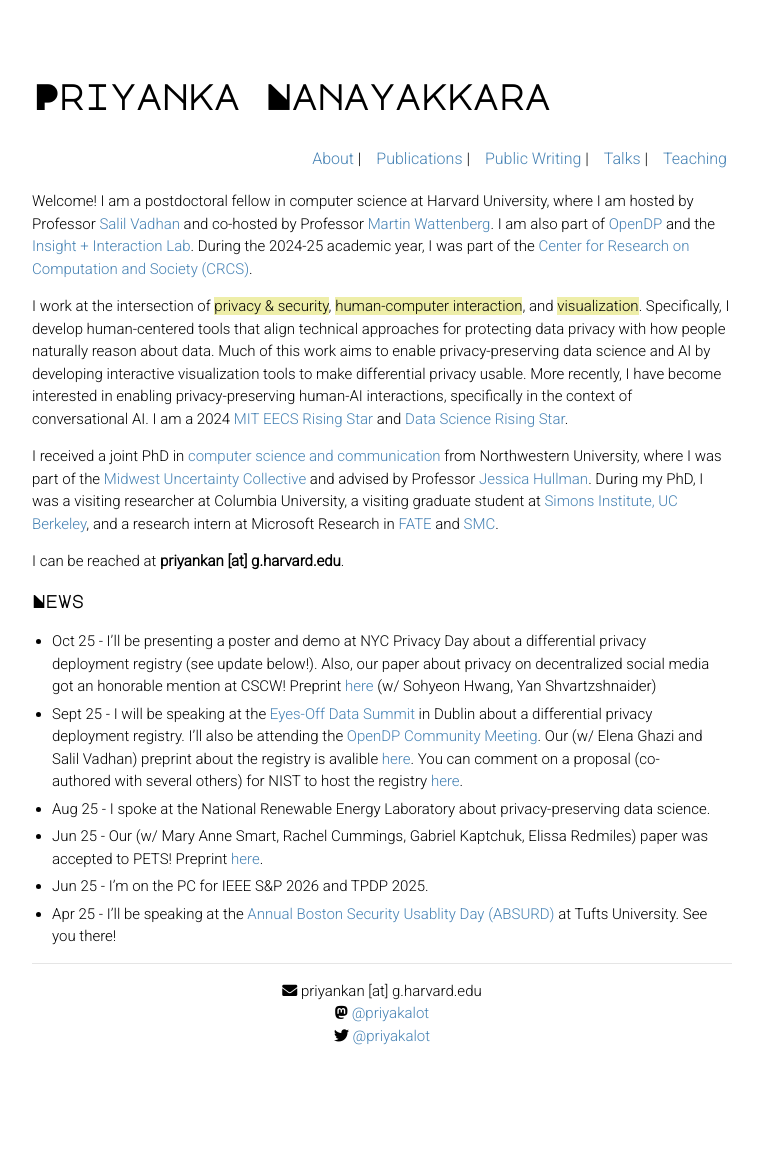
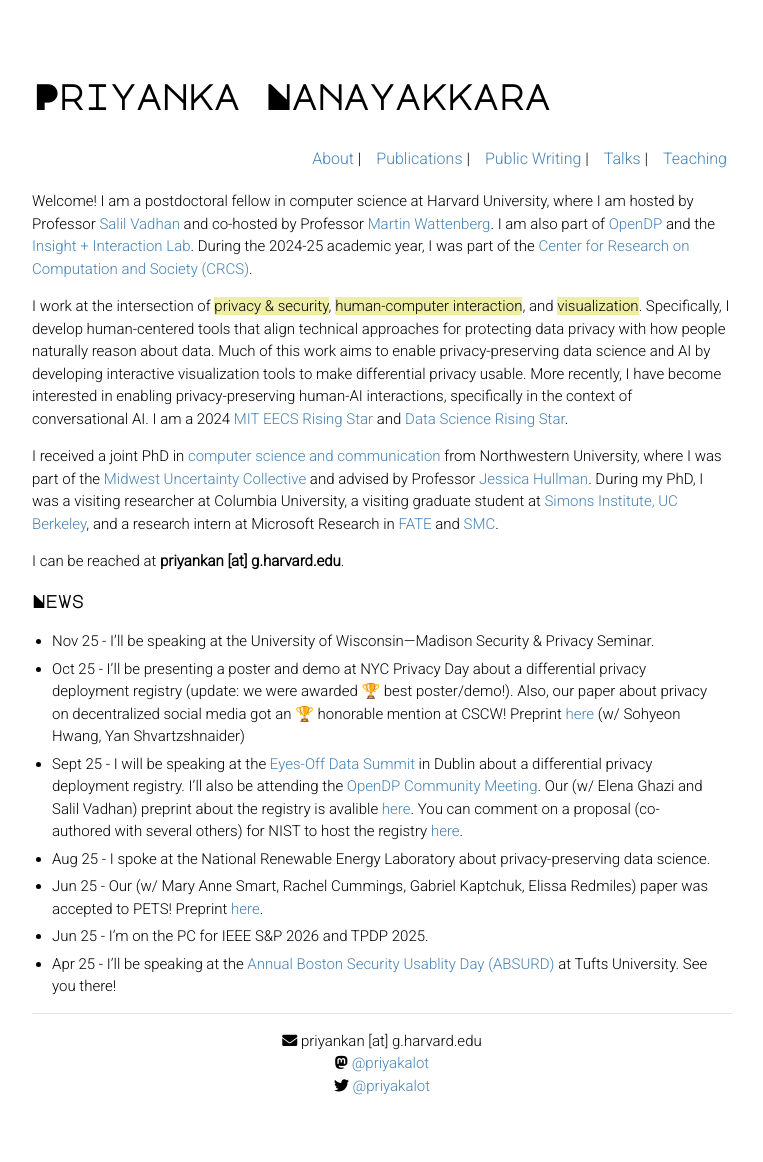
Before and after one commit to priyakalot/priyakalot.github.io, a Jekyll site: the page built from index.md, in a window 1280 px wide. Shown: the whole page, without its empty margins (258-1021 px from the left). Built offline with Jekyll 4.4.1, drawn with Linux system fonts in a browser that asks for light colours; nearby versions of some CDN libraries; before the commit the page ends 1112 px from its top, so only the background shows below that.

Commit message:
Update index.md

```diff
--- a/index.md
+++ b/index.md
@@ -10,7 +10,8 @@ I received a joint PhD in <a href="https://tsb.northwestern.edu/" target="_blank
 I can be reached at **priyankan [at] g.harvard.edu**.
 
 ### News
-* Oct 25 - I'll be presenting a poster and demo at NYC Privacy Day about a differential privacy deployment registry (see update below!). Also, our paper about privacy on decentralized social media got an honorable mention at CSCW! Preprint <a href="https://arxiv.org/pdf/2503.02150" target="_blank">here</a> (w/ Sohyeon Hwang, Yan Shvartzshnaider)
+* Nov 25 - I'll be speaking at the University of Wisconsin—Madison Security & Privacy Seminar.
+* Oct 25 - I'll be presenting a poster and demo at NYC Privacy Day about a differential privacy deployment registry (update: we were awarded 🏆 best poster/demo!). Also, our paper about privacy on decentralized social media got an 🏆 honorable mention at CSCW! Preprint <a href="https://arxiv.org/pdf/2503.02150" target="_blank">here</a> (w/ Sohyeon Hwang, Yan Shvartzshnaider)
 * Sept 25 - I will be speaking at the <a href="https://www.eodsummit.com/" target="_blank">Eyes-Off Data Summit</a> in Dublin about a differential privacy deployment registry. I'll also be attending the <a href="https://opendp.org/calendar_event/2025-opendp-community-meeting/" target="_blank">OpenDP Community Meeting</a>. Our (w/ Elena Ghazi and Salil Vadhan) preprint about the registry is avalible <a href="https://arxiv.org/abs/2509.13509" target="_blank">here</a>. You can comment on a proposal (co-authored with several others) for NIST to host the registry <a href="https://csrc.nist.gov/pubs/ir/8588/ipd" target="_blank">here</a>.
 * Aug 25 - I spoke at the National Renewable Energy Laboratory about privacy-preserving data science.
 * Jun 25 - Our (w/ Mary Anne Smart, Rachel Cummings, Gabriel Kaptchuk, Elissa Redmiles) paper was accepted to PETS! Preprint <a href="https://arxiv.org/pdf/2408.08475" target="_blank">here</a>.
```
